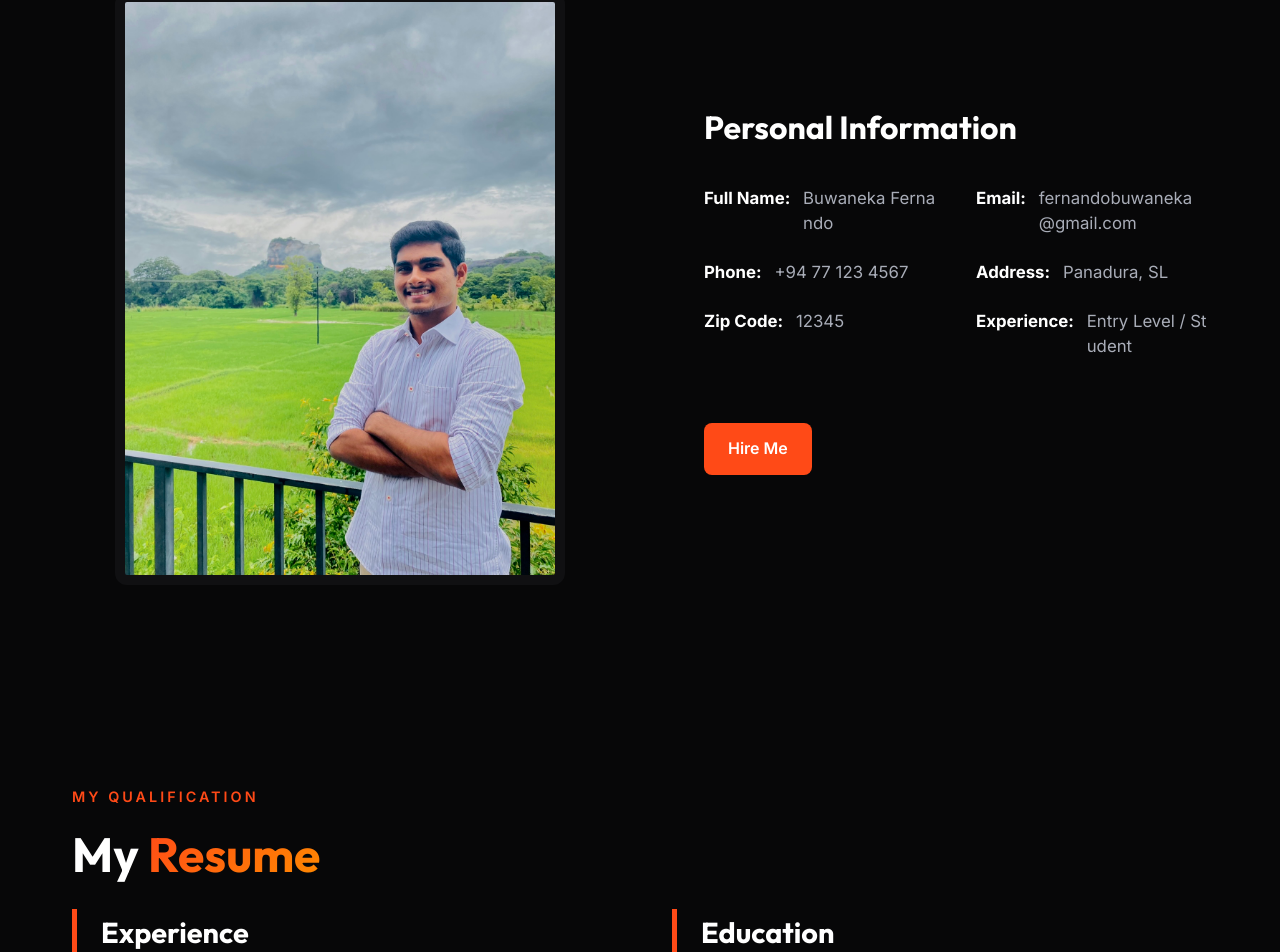
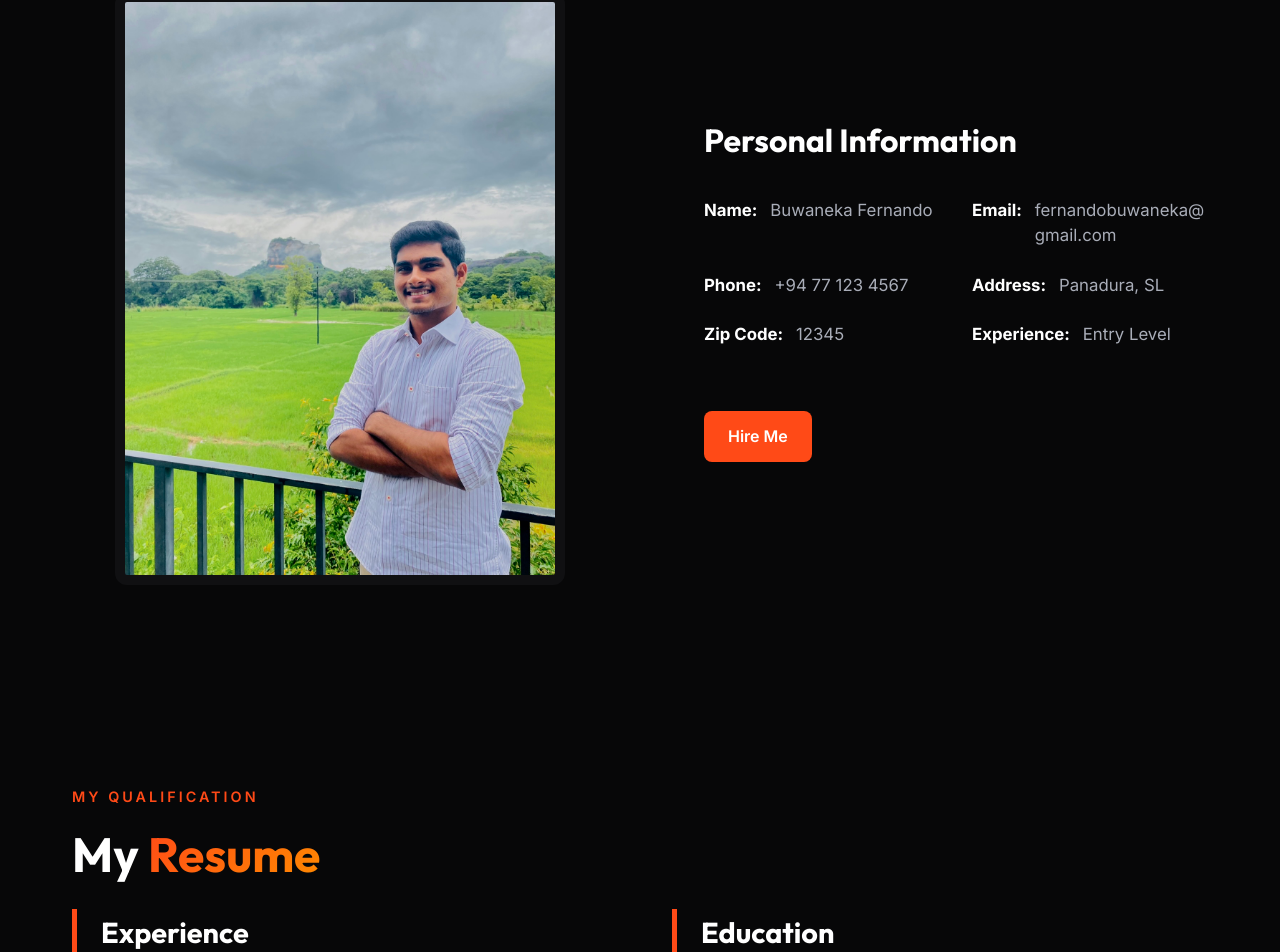
Before and after one commit to Buwanekafernando/portfolio-web, a React (Create React App) app in the folder portfolio/: page / in a window 1280 px wide. Shown: the part 1032-1984 px from the top of the page. Built offline with nearby package versions, Linux system fonts and the light colour scheme.

Commit message:
update about

```diff
--- a/portfolio/src/pages/Home.js
+++ b/portfolio/src/pages/Home.js
@@ -86,14 +86,14 @@ const Home = () => {
           <div className="about-content">
             <h3 className="about-subheading">Personal Information</h3>
             <div className="personal-info-grid">
-              <div className="info-item"><span>Full Name:</span> Buwaneka Fernando</div>
+              <div className="info-item"><span>Name:</span> Buwaneka Fernando</div>
               <div className="info-item"><span>Email:</span> fernandobuwaneka@gmail.com</div>
               <div className="info-item"><span>Phone:</span> +94 77 123 4567</div>
               <div className="info-item"><span>Address:</span> Panadura, SL</div>
+              <div className="info-item"><span>Zip Code:</span> 12345</div>
+              <div className="info-item"><span>Experience:</span> Entry Level</div>
+            </div>
 
-              <div className="info-item"><span>Zip Code:</span> 12345</div>
-              <div className="info-item"><span>Experience:</span> Entry Level / Student</div>
-            </div>
             <a href={cvFile} download className="btn btn-primary mt-2">Hire Me</a>
           </div>
         </div>
--- a/portfolio/src/styles/About.css
+++ b/portfolio/src/styles/About.css
@@ -45,20 +45,21 @@
 }
 
 .personal-info-grid {
-  display: grid;
-  grid-template-columns: repeat(2, 1fr);
-  gap: 1.5rem 2.5rem;
+  display: flex;
+  flex-wrap: wrap;
+  gap: 1.5rem 2rem;
   margin-bottom: 3rem;
 }
 
 .info-item {
+  flex: 1 1 calc(50% - 1rem);
+  min-width: 220px;
   display: flex;
-  flex-direction: row;
   align-items: flex-start;
   color: var(--text-secondary);
   font-size: 1.05rem;
   line-height: 1.5;
-  word-break: break-all; /* For long emails/links */
+  overflow-wrap: anywhere;
 }
 
 .info-item span {
@@ -66,8 +67,9 @@
   font-weight: 700;
   margin-right: 0.8rem;
   white-space: nowrap;
-  display: block;
+  display: inline-block;
 }
+
 
 
 .btn-primary.mt-2 {
```
